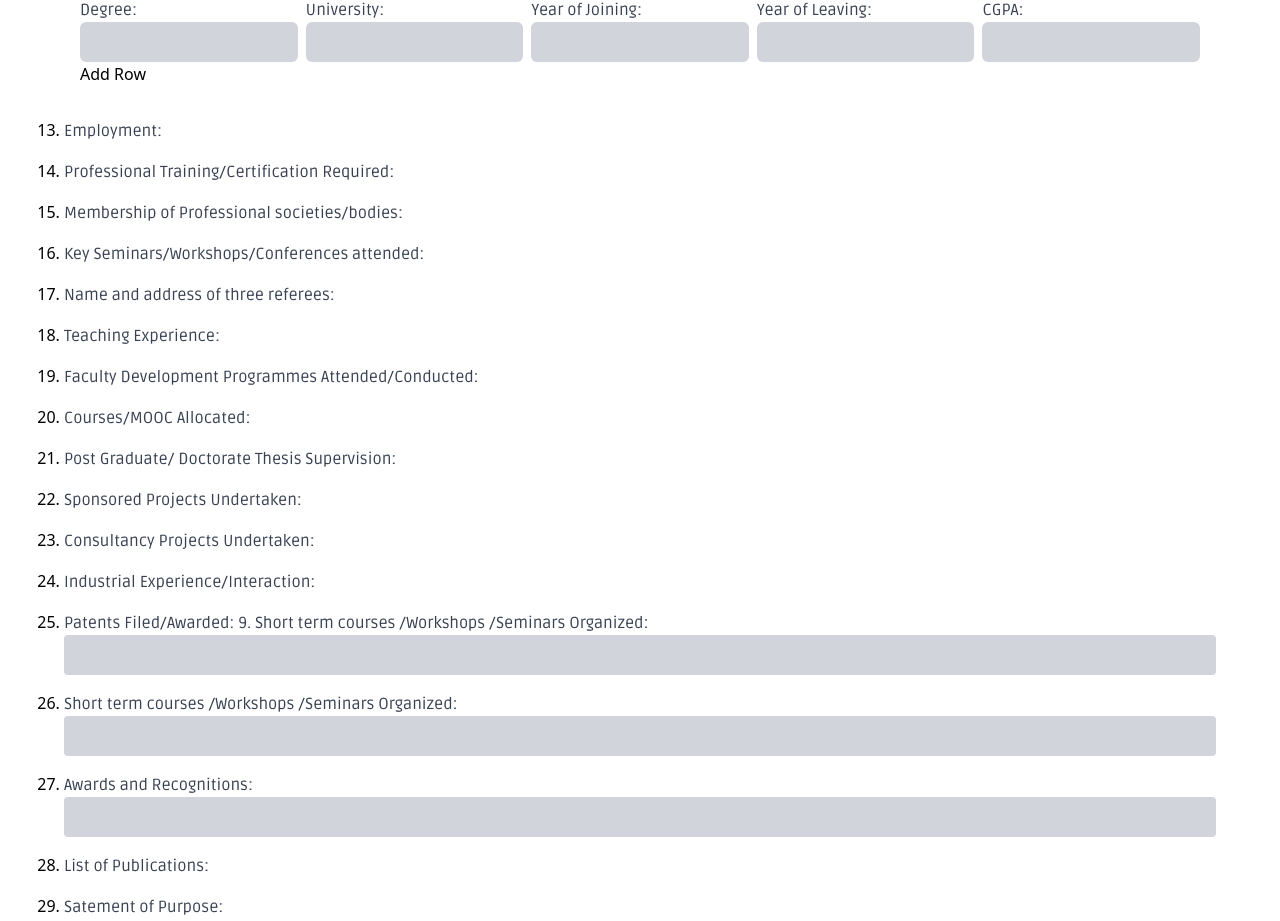
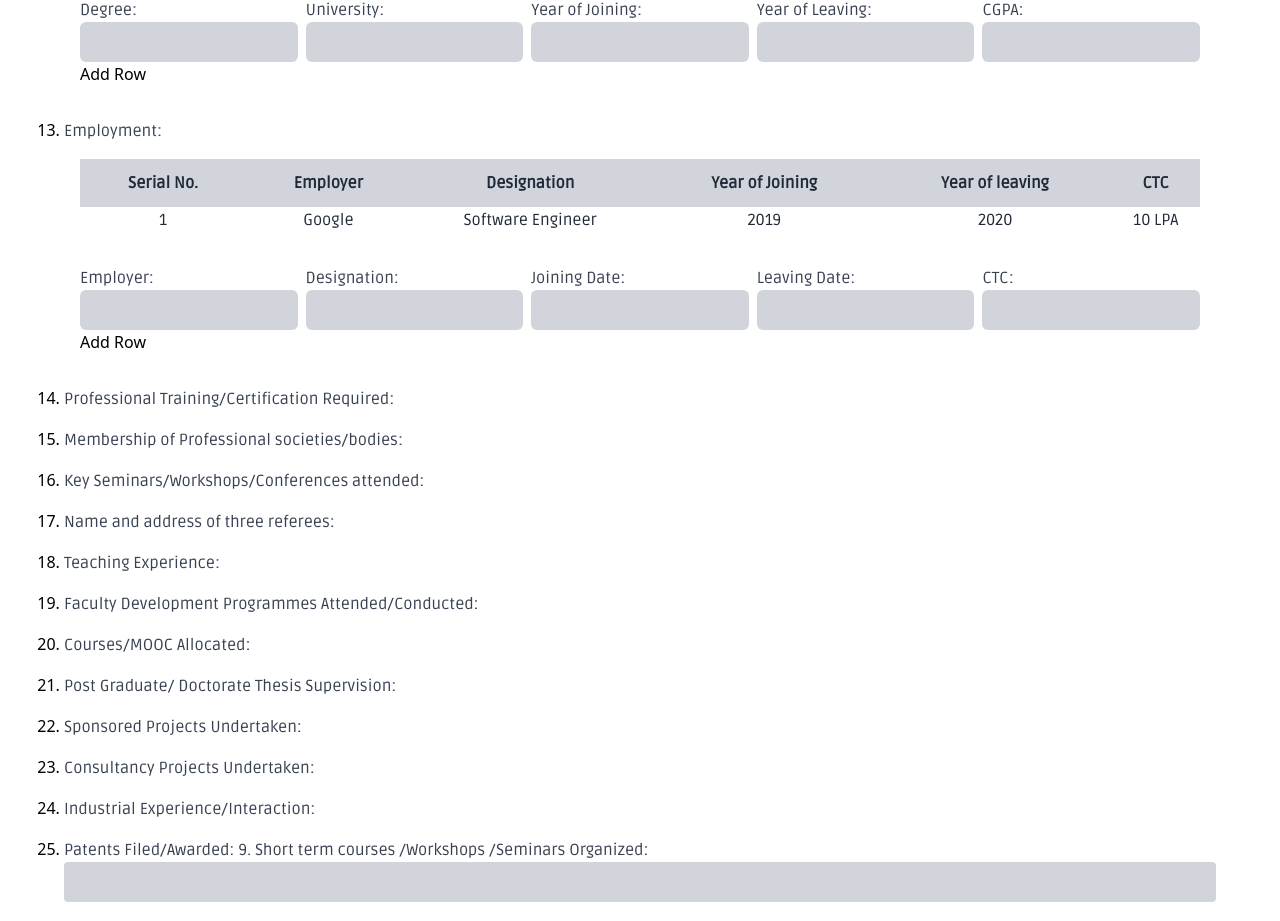
Before and after one commit to nipunagarwal4235/major-project, a Next.js app: page / in a window 1280 px wide. Shown: the part 1713-2634 px from the top of the page. Built offline with nearby package versions, Linux system fonts and the light colour scheme.

Commit message:
added multiple input tables

```diff
--- a/components/HomePage.jsx
+++ b/components/HomePage.jsx
@@ -1,6 +1,8 @@
 import React, { useState } from "react";
 import Select from "react-select";
-import TableData from "./Table/Form.jsx";
+// import {TableData , EmployeeData} from '../components/Table/Form.jsx';
+import {TableData , EmployeeData} from "../components/Table/Form.jsx";
+
 
 const options = [
   { value: "Mechanical", label: "Mechanical" },
@@ -453,7 +455,7 @@ function HomePage() {
                 >
                   Employment:
                 </label>
-                {/* <TableData /> */}
+                <EmployeeData/>
               </div>
             </li>
             <li>
--- a/components/Table/Form.jsx
+++ b/components/Table/Form.jsx
@@ -1,9 +1,20 @@
 import React, { useState } from "react";
-import StudentForm from "./Table.jsx";
-import jsonData from "./data.json";
+// import { StudentForm, EmployeeForm } from "./Form.jsx";
+import { StudentForm , EmployeeForm  } from "./Table";
+// import StudentForm from "./Table"
 
-function TableData() {
-  const [studentData, setStudentData] = useState(jsonData);
+
+ function TableData() {
+  const [studentData, setStudentData] = useState([
+    {
+      "id": 1,
+      "degree": "Btech. Computer Science",
+      "university": "BML Munjal University",
+      "joining": "2020",
+      "leaving": "2024",
+      "cgpa": "9.5"
+    }
+  ]);
 
   const tableRows = studentData.map((info) => {
     return (
@@ -48,4 +59,63 @@ function TableData() {
   );
 }
 
-export default TableData;
+// export default TableData;
+
+ function EmployeeData() {
+  const [studentData, setStudentData] = useState([
+    {
+      id: 1,
+      employer: "Google",
+      designation: "Software Engineer",
+      joining: "2019",
+      leaving: "2020",
+      ctc: "10 LPA",
+    },
+  ]);
+
+  const tableRows = studentData.map((info) => {
+    return (
+      <tr>
+        <td>{info.id}</td>
+        <td>{info.employer}</td>
+        <td>{info.designation}</td>
+        <td>{info.joining}</td>
+        <td>{info.leaving}</td>
+        <td>{info.ctc}</td>
+      </tr>
+    );
+  });
+
+  const addRows = (data) => {
+    const totalStudents = studentData.length;
+    data.id = totalStudents + 1;
+    const updatedStudentData = [...studentData];
+    updatedStudentData.push(data);
+    setStudentData(updatedStudentData);
+  };
+
+  return (
+    <div className="container p-2 mx-auto sm:p-4 ">
+      <div className="overflow-x-auto">
+        <table className="min-w-full text-md font-ruda font-medium text-gray-800 table-fixed">
+          <thead className="bg-gray-300 rounded  border-black">
+            <tr className="text-center">
+              <th className="p-3">Serial No.</th>
+              <th className="p-3">Employer</th>
+              <th className="p-3">Designation</th>
+              <th className="p-3">Year of Joining</th>
+              <th className="p-3">Year of leaving</th>
+              <th className="p-3">CTC</th>
+            </tr>
+          </thead>
+          <tbody className="text-center">{tableRows}</tbody>
+        </table>
+        <EmployeeForm func={addRows} />
+      </div>
+    </div>
+  );
+}
+ export {
+  TableData,
+  EmployeeData
+ }
--- a/components/Table/Table.jsx
+++ b/components/Table/Table.jsx
@@ -115,4 +115,115 @@ function StudentForm(props) {
   );
 }
 
-export default StudentForm;
+function EmployeeForm(props) {
+  const [employer, setEmployer] = useState("");
+  const [designation, setDesignation] = useState("");
+  const [joiningDate, setJoiningDate] = useState("");
+  const [leavingDate, setLeavingDate] = useState("");
+  const [ctc, setCtc] = useState("");
+
+  const changeEmployer = (event) => {
+    setEmployer(event.target.value);
+  };
+  const changeDesignation = (event) => {
+    setDesignation(event.target.value);
+  };
+  const changeJoiningDate = (event) => {
+    setJoiningDate(event.target.value);
+  };
+  const changeLeavingDate = (event) => {
+    setLeavingDate(event.target.value);
+  };
+  const changeCtc = (event) => {
+    setCtc(event.target.value);
+  };
+
+  const transferValue = (event) => {
+    event.preventDefault();
+    const val = {
+      employer,
+      designation,
+      joiningDate,
+      leavingDate,
+      ctc,
+    };
+    props.func(val);
+    clearState();
+  };
+
+  const clearState = () => {
+    setEmployer("");
+    setDesignation("");
+    setJoiningDate("");
+    setLeavingDate("");
+    setCtc("");
+  };
+
+  return (
+    <div className="pt-8">
+      <div className="grid grid-cols-5 gap-2">
+        <div>
+          <label className="font-ruda font-medium text-gray-700 pr-4">
+            Employer:
+          </label>
+          <input
+            className="w-full px-4 py-2 rounded-md bg-gray-300"
+            type="text"
+            value={employer}
+            onChange={changeEmployer}
+          />
+        </div>
+        <div>
+          <label className="font-ruda font-medium text-gray-700 pr-4">
+            Designation:
+          </label>
+          <input
+            className="w-full px-4 py-2 rounded-md bg-gray-300"
+            type="text"
+            value={designation}
+            onChange={changeDesignation}
+          />
+        </div>
+        <div>
+          <label className="font-ruda font-medium text-gray-700 pr-4">
+            Joining Date:
+          </label>
+          <input
+            className="w-full px-4 py-2 rounded-md bg-gray-300"
+            type="text"
+            value={joiningDate}
+            onChange={changeJoiningDate}
+          />
+        </div>
+
+        <div>
+          <label className="font-ruda font-medium text-gray-700 pr-4">
+            Leaving Date:
+          </label>
+          <input
+            className="w-full px-4 py-2 rounded-md bg-gray-300"
+            type="text"
+            value={leavingDate}
+            onChange={changeLeavingDate}
+          />
+        </div>
+        <div>
+          <label className="font-ruda font-medium text-gray-700 pr-4">
+            CTC:
+          </label>
+          <input
+            className="w-full px-4 py-2 rounded-md bg-gray-300"
+            type="text"
+            value={ctc}
+            onChange={changeCtc}
+          />
+        </div>
+      </div>
+      <div>
+        <button onClick={transferValue}>Add Row</button>
+      </div>
+    </div>
+  );
+}
+
+export { StudentForm, EmployeeForm };
--- a/components/Table/data.json
+++ /dev/null
@@ -1,10 +0,0 @@
-[
-  {
-    "id": 1,
-    "degree": "Btech. Computer Science",
-    "university": "BML Munjal University",
-    "joining": "2020",
-    "leaving": "2024",
-    "cgpa": "9.5"
-  }
-]
```
